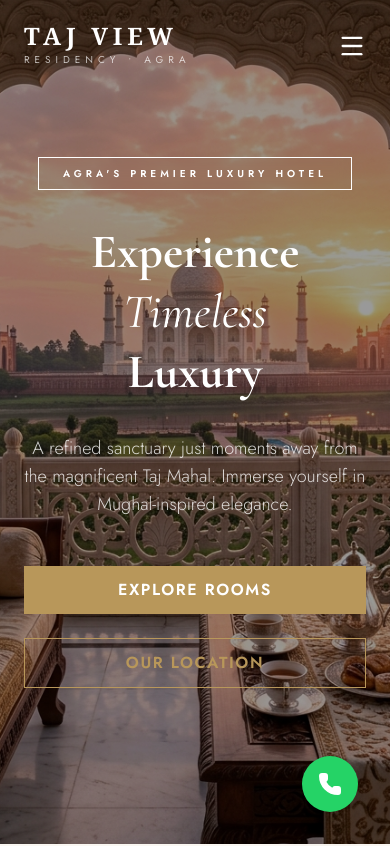
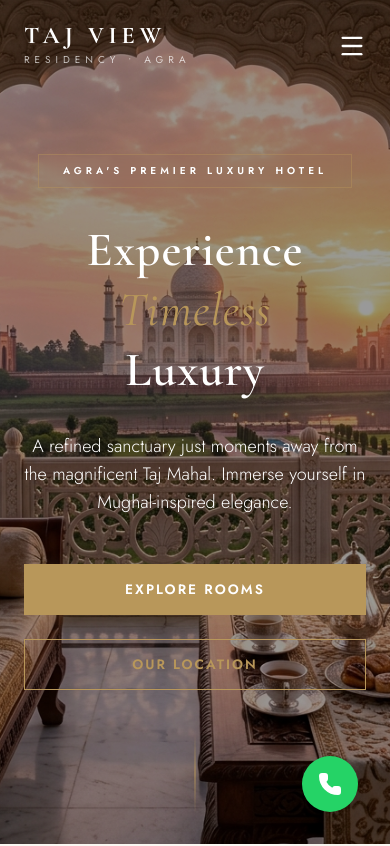
Before and after one commit to Deadraon/hotel_test_full, a React (Vite) app in the folder frontend/: page / in a window 390 px wide. Shown: the top 846 px of the page. Built offline with nearby package versions, Linux system fonts and the light colour scheme.

Commit message:
Fix: Total UI Overhaul - Enhanced contrast, typography, and luxury aesthetic

```diff
--- a/frontend/src/components/Footer.jsx
+++ b/frontend/src/components/Footer.jsx
@@ -13,18 +13,18 @@ const Footer = () => {
               <span className="font-serif text-2xl font-bold tracking-[0.2em] leading-none text-gold-light">TAJ VIEW</span>
               <span className="text-[10px] uppercase tracking-[0.5em] mt-1 text-white/40">Residency • Agra</span>
             </Link>
-            <p className="text-white/50 text-sm leading-relaxed mb-8">
+            <p className="text-white/70 text-sm leading-relaxed mb-8">
               A sanctuary of luxury and tranquility in the shadow of the world's most iconic monument. Experience the timeless charm of Agra at Taj View Residency.
             </p>
             <div className="flex gap-4">
-              <span className="text-gold/50 text-[10px] uppercase tracking-widest">Luxury & Comfort</span>
+              <span className="text-gold font-bold text-[10px] uppercase tracking-widest">Luxury • Comfort • Heritage</span>
             </div>
           </div>
 
           {/* Quick Links */}
           <div>
             <h4 className="font-bold text-xs uppercase tracking-[0.2em] mb-8 text-gold">Quick Links</h4>
-            <ul className="space-y-4 text-sm text-white/60">
+            <ul className="space-y-4 text-sm text-white/80">
               <li><Link to="/" className="hover:text-gold transition-colors">Home</Link></li>
               <li><Link to="/rooms" className="hover:text-gold transition-colors">Rooms & Suites</Link></li>
               <li><Link to="/contact" className="hover:text-gold transition-colors">Contact Us</Link></li>
@@ -35,7 +35,7 @@ const Footer = () => {
           {/* Services */}
           <div>
             <h4 className="font-bold text-xs uppercase tracking-[0.2em] mb-8 text-gold">Our Services</h4>
-            <ul className="space-y-4 text-sm text-white/60">
+            <ul className="space-y-4 text-sm text-white/80">
               <li>Fine Dining</li>
               <li>Spa & Wellness</li>
               <li>Wedding Events</li>
@@ -47,7 +47,7 @@ const Footer = () => {
           {/* Contact */}
           <div>
             <h4 className="font-bold text-xs uppercase tracking-[0.2em] mb-8 text-gold">Contact Info</h4>
-            <ul className="space-y-4 text-sm text-white/60">
+            <ul className="space-y-4 text-sm text-white/80">
               <li className="flex gap-3"><MapPin size={18} className="text-gold flex-shrink-0" /> Taj Ganj, Agra, UP 282001</li>
               <li className="flex gap-3"><Phone size={18} className="text-gold flex-shrink-0" /> +91 562 223 0000</li>
               <li className="flex gap-3"><Mail size={18} className="text-gold flex-shrink-0" /> reservations@tajview.com</li>
--- a/frontend/src/index.css
+++ b/frontend/src/index.css
@@ -1,9 +1,19 @@
-@import url('https://fonts.googleapis.com/css2?family=Cormorant+Garamond:ital,wght@0,400;0,600;0,700;1,400;1,600&family=Jost:wght@300;400;500;600&display=swap');
+@import url('https://fonts.googleapis.com/css2?family=Cormorant+Garamond:ital,wght@0,400;0,600;0,700;1,400;1,600&family=Jost:wght@300;400;500;600;700&display=swap');
 
 @import "tailwindcss";
 
+@theme {
+  --color-gold: #B8975A;
+  --color-gold-dark: #8B6F3A;
+  --color-cream: #FAF7F2;
+  --color-charcoal: #1C1814;
+  --font-serif: 'Cormorant Garamond', serif;
+  --font-sans: 'Jost', sans-serif;
+}
+
 :root {
   --gold: #B8975A;
+  --gold-dark: #8B6F3A;
   --cream: #FAF7F2;
   --charcoal: #1C1814;
 }
@@ -14,74 +24,156 @@ html {
 
 body {
   font-family: 'Jost', system-ui, sans-serif;
-  background-color: #FAF7F2;
-  color: #1C1814;
+  background-color: var(--cream);
+  color: var(--charcoal);
   overflow-x: hidden;
+  line-height: 1.6;
 }
 
 h1, h2, h3, h4, h5, h6 {
   font-family: 'Cormorant Garamond', Georgia, serif;
+  font-weight: 600;
+  letter-spacing: 0.02em;
 }
 
+/* Luxury Buttons */
 .btn-luxury {
-  background-color: #B8975A;
+  background-color: var(--gold);
   color: white;
-  padding: 0.75rem 2rem;
+  padding: 0.85rem 2.5rem;
   text-transform: uppercase;
-  letter-spacing: 0.1em;
+  letter-spacing: 0.15em;
   font-weight: 600;
-  transition: all 0.3s;
+  font-size: 0.85rem;
+  transition: all 0.4s cubic-bezier(0.4, 0, 0.2, 1);
   display: inline-flex;
   align-items: center;
   justify-content: center;
+  border: 1px solid var(--gold);
+  box-shadow: 0 4px 15px rgba(184, 151, 90, 0.2);
 }
 
 .btn-luxury:hover {
-  background-color: #8B6F3A;
+  background-color: var(--gold-dark);
+  transform: translateY(-4px);
+  box-shadow: 0 8px 25px rgba(184, 151, 90, 0.3);
+}
+
+.btn-luxury-outline {
+  border: 1px solid var(--gold);
+  color: var(--gold);
+  padding: 0.85rem 2.5rem;
+  text-transform: uppercase;
+  letter-spacing: 0.15em;
+  font-weight: 600;
+  font-size: 0.85rem;
+  transition: all 0.4s cubic-bezier(0.4, 0, 0.2, 1);
+  display: inline-flex;
+  align-items: center;
+  justify-content: center;
+  background: transparent;
+}
+
+.btn-luxury-outline:hover {
+  background-color: var(--gold);
+  color: white;
   transform: translateY(-4px);
 }
 
-.btn-luxury-outline {
-  border: 1px solid #B8975A;
-  color: #B8975A;
-  padding: 0.75rem 2rem;
-  text-transform: uppercase;
-  letter-spacing: 0.1em;
-  font-weight: 600;
-  transition: all 0.3s;
-  display: inline-flex;
-  align-items: center;
-  justify-content: center;
+/* Navigation */
+.glass-nav {
+  background-color: rgba(250, 247, 242, 0.95);
+  backdrop-filter: blur(15px);
+  border-bottom: 1px solid rgba(184, 151, 90, 0.15);
+  box-shadow: 0 4px 30px rgba(0, 0, 0, 0.03);
 }
 
-.btn-luxury-outline:hover {
-  background-color: #B8975A;
-  color: white;
+/* Sections */
+.section-title {
+  position: relative;
+  margin-bottom: 3rem;
+  text-align: center;
 }
 
-.glass-nav {
-  background-color: rgba(250, 247, 242, 0.9);
-  backdrop-filter: blur(12px);
-  border-bottom: 1px solid rgba(184, 151, 90, 0.1);
+.section-title::after {
+  content: '';
+  position: absolute;
+  bottom: -15px;
+  left: 50%;
+  transform: translateX(-50%);
+  width: 60px;
+  height: 2px;
+  background-color: var(--gold);
 }
 
-.hero-gradient {
-  background: linear-gradient(rgba(0,0,0,0.4), rgba(0,0,0,0.4)), url('https://images.unsplash.com/photo-1548013146-72479768bbaa?q=80&w=2000&auto=format&fit=crop');
-  background-size: cover;
-  background-position: center;
+/* Amenity Cards */
+.amenity-card {
+  background: white;
+  border: 1px solid rgba(184, 151, 90, 0.1);
+  padding: 2.5rem;
+  transition: all 0.5s ease;
+  text-align: center;
 }
 
-/* Custom Scrollbar */
+.amenity-card:hover {
+  border-color: var(--gold);
+  transform: translateY(-10px);
+  box-shadow: 0 20px 40px rgba(184, 151, 90, 0.1);
+}
+
+.amenity-icon {
+  color: var(--gold);
+  margin-bottom: 1.5rem;
+  display: inline-block;
+}
+
+/* Testimonials */
+.testimonial-card {
+  background: rgba(255, 255, 255, 0.5);
+  padding: 3rem;
+  border-left: 3px solid var(--gold);
+  font-style: italic;
+  color: var(--charcoal);
+  font-size: 1.1rem;
+}
+
+/* Hero Overlay */
+.hero-overlay {
+  background: linear-gradient(to bottom, rgba(28, 24, 20, 0.6), rgba(28, 24, 20, 0.3));
+}
+
+/* Footer Fix */
+footer {
+  background-color: var(--charcoal);
+  color: rgba(250, 247, 242, 0.7);
+  padding: 5rem 0 2rem;
+}
+
+footer h3, footer h4 {
+  color: white;
+  margin-bottom: 1.5rem;
+}
+
+footer a {
+  color: rgba(250, 247, 242, 0.6);
+  transition: color 0.3s;
+}
+
+footer a:hover {
+  color: var(--gold);
+}
+
+/* Scrollbar */
 ::-webkit-scrollbar {
-  width: 8px;
+  width: 10px;
 }
 ::-webkit-scrollbar-track {
-  background-color: #FAF7F2;
+  background: var(--cream);
 }
 ::-webkit-scrollbar-thumb {
-  background-color: rgba(184, 151, 90, 0.5);
-  border-radius: 9999px;
+  background: var(--gold);
+  border-radius: 5px;
 }
 ::-webkit-scrollbar-thumb:hover {
-  background-color: #B8975A;
+  background: var(--gold-dark);
 }
--- a/frontend/src/pages/Home.jsx
+++ b/frontend/src/pages/Home.jsx
@@ -42,7 +42,7 @@ const Home = () => {
             initial={{ opacity: 0, y: 30 }}
             animate={{ opacity: 1, y: 0 }}
             transition={{ duration: 0.8, delay: 0.4 }}
-            className="max-w-2xl mx-auto text-lg md:text-xl font-light text-white/80 mb-12"
+            className="max-w-2xl mx-auto text-lg md:text-xl font-light text-white mb-12 drop-shadow-md"
           >
             A refined sanctuary just moments away from the magnificent Taj Mahal. Immerse yourself in Mughal-inspired elegance.
           </motion.p>
@@ -150,10 +150,10 @@ const Home = () => {
               <motion.div
                 key={idx}
                 whileHover={{ y: -5 }}
-                className="flex flex-col items-center text-center p-8 border border-gold/5 hover:border-gold/20 transition-all bg-cream/30"
+                className="flex flex-col items-center text-center p-8 border border-gold/20 hover:border-gold transition-all bg-white shadow-sm"
               >
-                <div className="text-gold mb-4 p-4 rounded-full bg-white shadow-sm">{item.icon}</div>
-                <span className="text-sm font-semibold tracking-wide">{item.name}</span>
+                <div className="text-gold mb-4 p-4 rounded-full bg-cream shadow-inner">{item.icon}</div>
+                <span className="text-sm font-bold tracking-widest uppercase text-charcoal">{item.name}</span>
               </motion.div>
             ))}
           </div>
```
